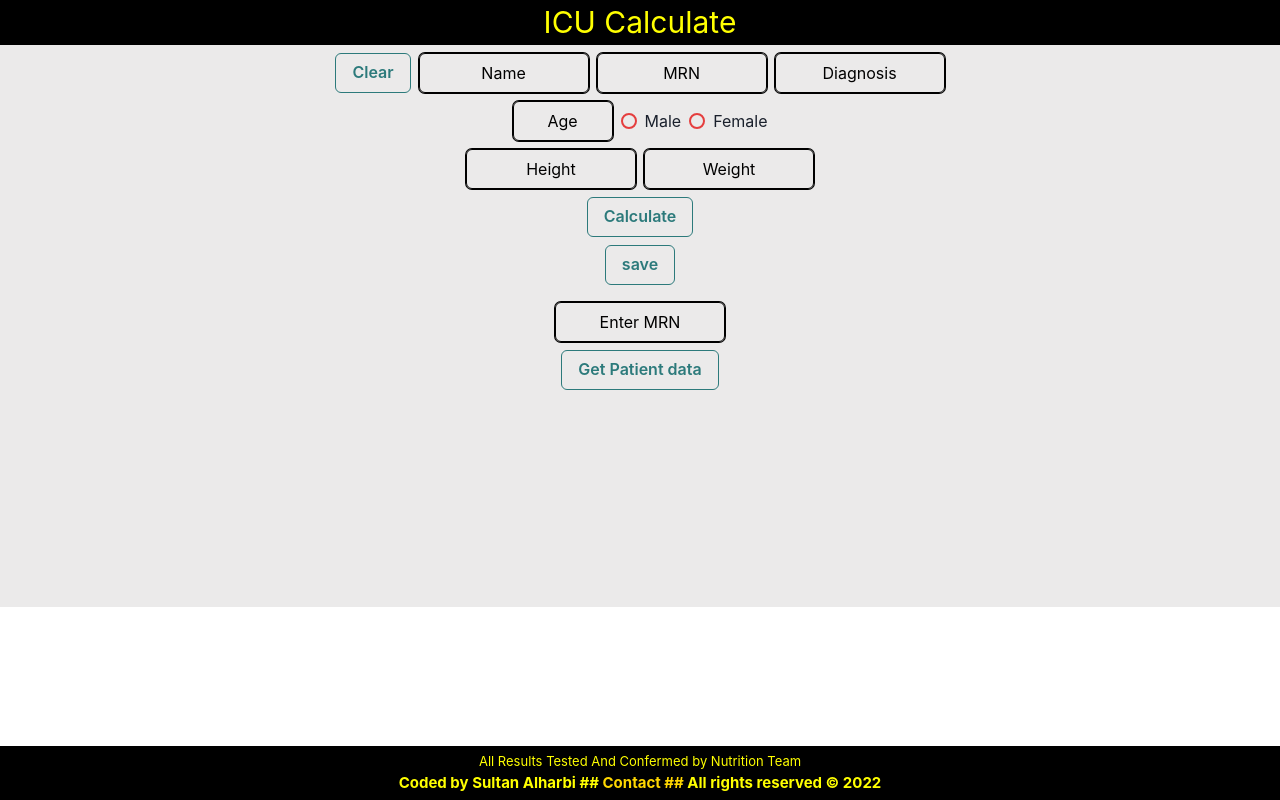
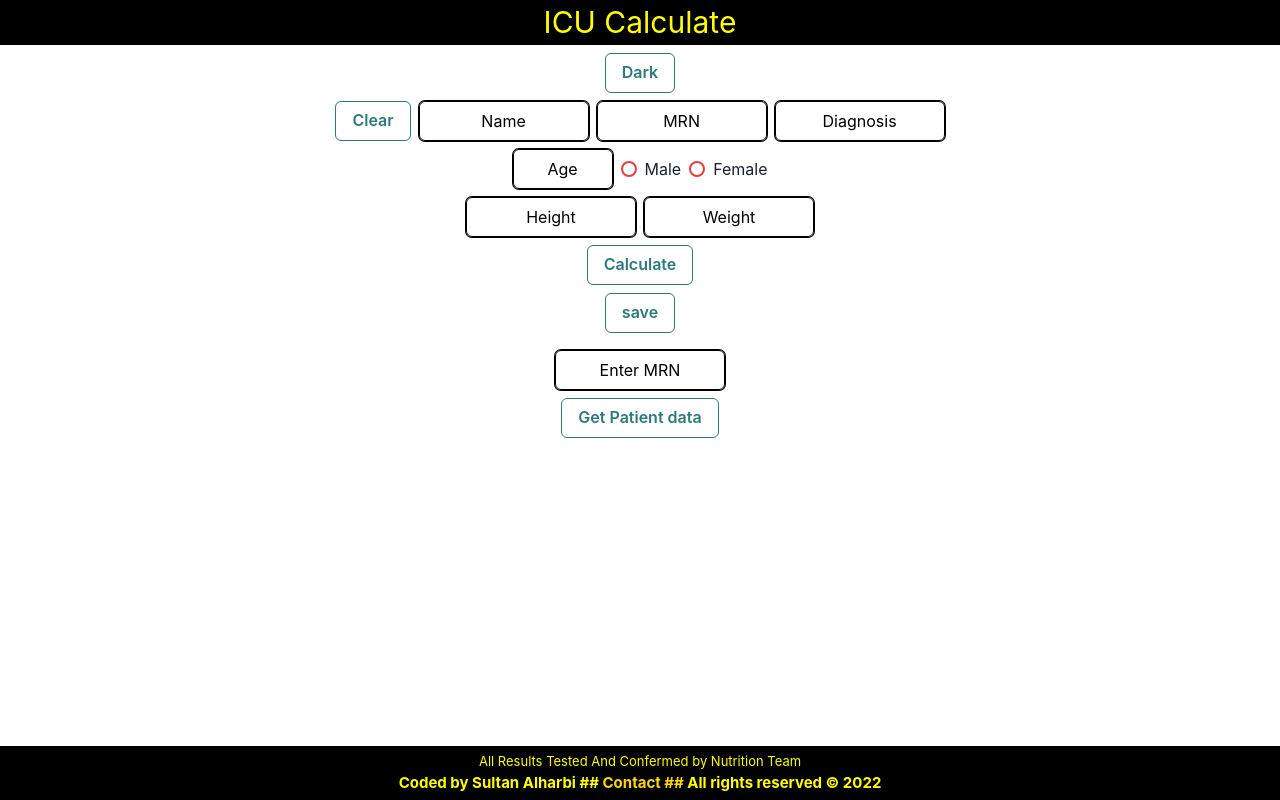
Before and after one commit to Sultan1901/DWGH, a React (Create React App) app: page / in a window 1280 px wide. Built offline with nearby package versions, Linux system fonts and the light colour scheme.

Commit message:
debugging

```diff
--- a/package.json
+++ b/package.json
@@ -3,6 +3,7 @@
   "version": "0.1.0",
   "private": true,
   "dependencies": {
+    "@chakra-ui/color-mode": "^2.1.6",
     "@chakra-ui/react": "^2.2.8",
     "@emotion/react": "^11.10.0",
     "@emotion/styled": "^11.10.0",
--- a/src/App.css
+++ b/src/App.css
@@ -1,6 +1,5 @@
 .App {
   text-align: center;
-  background-color:red
 }
 
 .App-logo {
--- a/src/App.js
+++ b/src/App.js
@@ -6,7 +6,7 @@ import { ChakraProvider, Box } from "@chakra-ui/react";
 function App() {
   return (
     <ChakraProvider>
-      <Box  bg="#ebeaea">
+      <Box  >
         <>
           <Nutrition />
         </>
--- a/src/Pages/Nutrition.js
+++ b/src/Pages/Nutrition.js
@@ -15,6 +15,7 @@ import {
   SimpleGrid,
   Link,
 } from "@chakra-ui/react";
+import { ColorModeProvider, useColorMode } from "@chakra-ui/color-mode";
 import { useReactToPrint } from "react-to-print";
 const Nutrition = () => {
   const [ww, setww] = useState(0);
@@ -165,17 +166,29 @@ const Nutrition = () => {
   const handlePrint = useReactToPrint({
     content: () => componentRef.current,
   });
-
+const { colorMode, toggleColorMode } = useColorMode();
   return (
     <ChakraProvider>
       <Box h="100%">
         <VStack>
           <Box w="100%" bg="black">
+            {" "}
             <Text color="yellow" align="center" fontSize="30px">
               {" "}
               ICU Calculate
             </Text>
           </Box>
+
+              <Button
+
+
+                colorScheme="teal"
+                variant="outline"
+                onClick={toggleColorMode}
+              >
+                 {colorMode === "light" ? "Dark" : "Light"}
+              </Button>{" "}
+
           <HStack>
             <HStack>
               <Button colorScheme="teal" variant="outline" onClick={refresh}>
@@ -258,7 +271,6 @@ const Nutrition = () => {
               color="black"
             />
           </HStack>
-
           {!Click1 ? (
             <></>
           ) : (
@@ -325,6 +337,7 @@ const Nutrition = () => {
           <Button colorScheme="teal" variant="outline" onClick={result}>
             Get Patient data
           </Button>
+
           <Box h="209px">
             {patt.map((e) => {
               return (
@@ -386,16 +399,18 @@ const Nutrition = () => {
           </Box>
         </VStack>{" "}
       </Box>
+
       <Box position="fixed" bottom="0" w="100%" p="1.5" bg="black">
         <Text fontSize="13px" color="yellow" align="center">
           All Results Tested And Confermed by Nutrition Team
         </Text>
         <Text fontWeight="bold" fontSize="15px" color="yellow" align="center">
-          Coded by Sultan Alharbi ## <Link  color="gold" href="mailto:p04x@hotmail.com">
-         Contact ##
-        </Link>  All rights reserved © 2022
+          Coded by Sultan Alharbi ##{" "}
+          <Link color="gold" href="mailto:p04x@hotmail.com">
+            Contact ##
+          </Link>{" "}
+          All rights reserved © 2022
         </Text>
-
       </Box>
     </ChakraProvider>
   );
```
